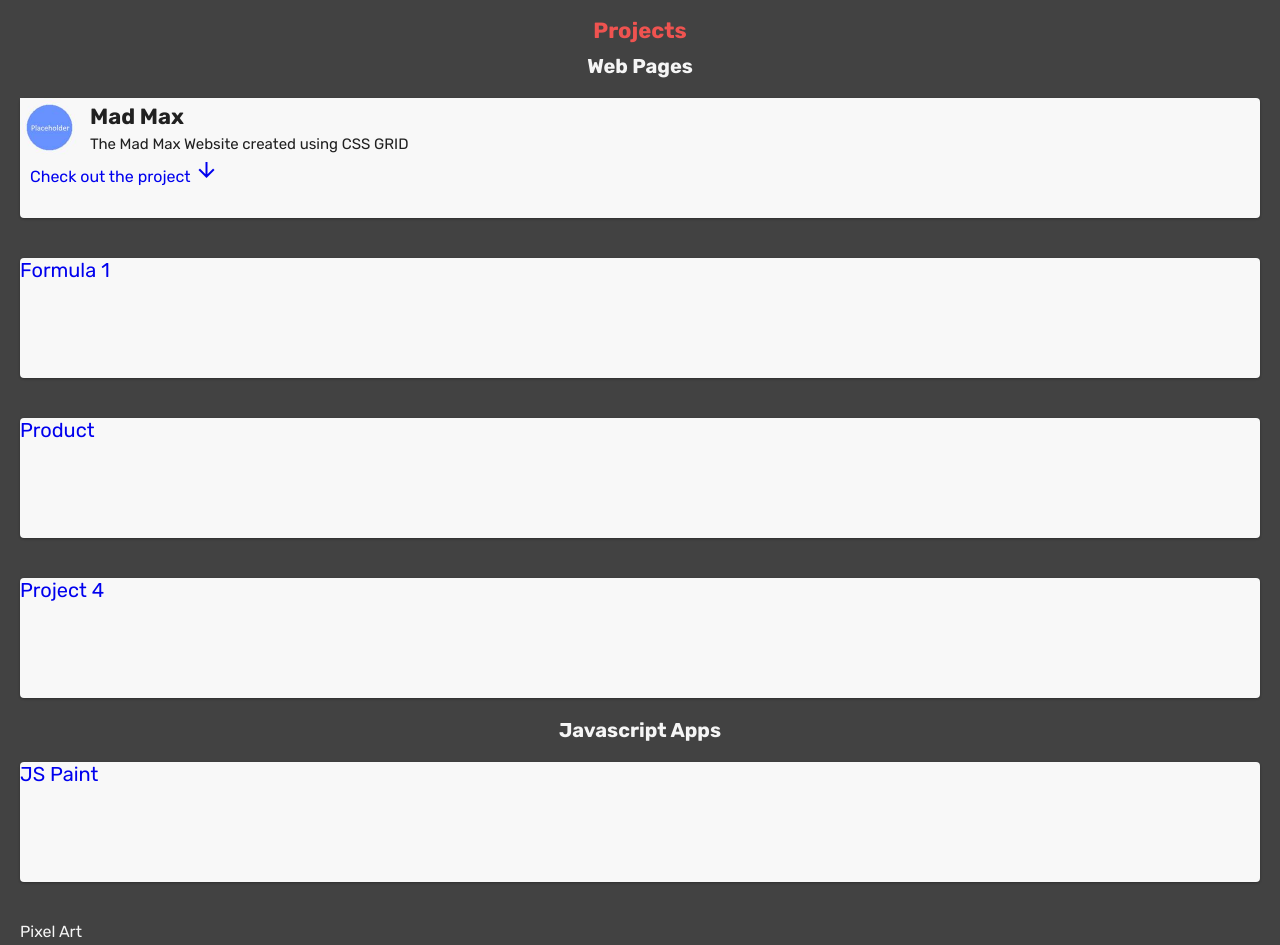
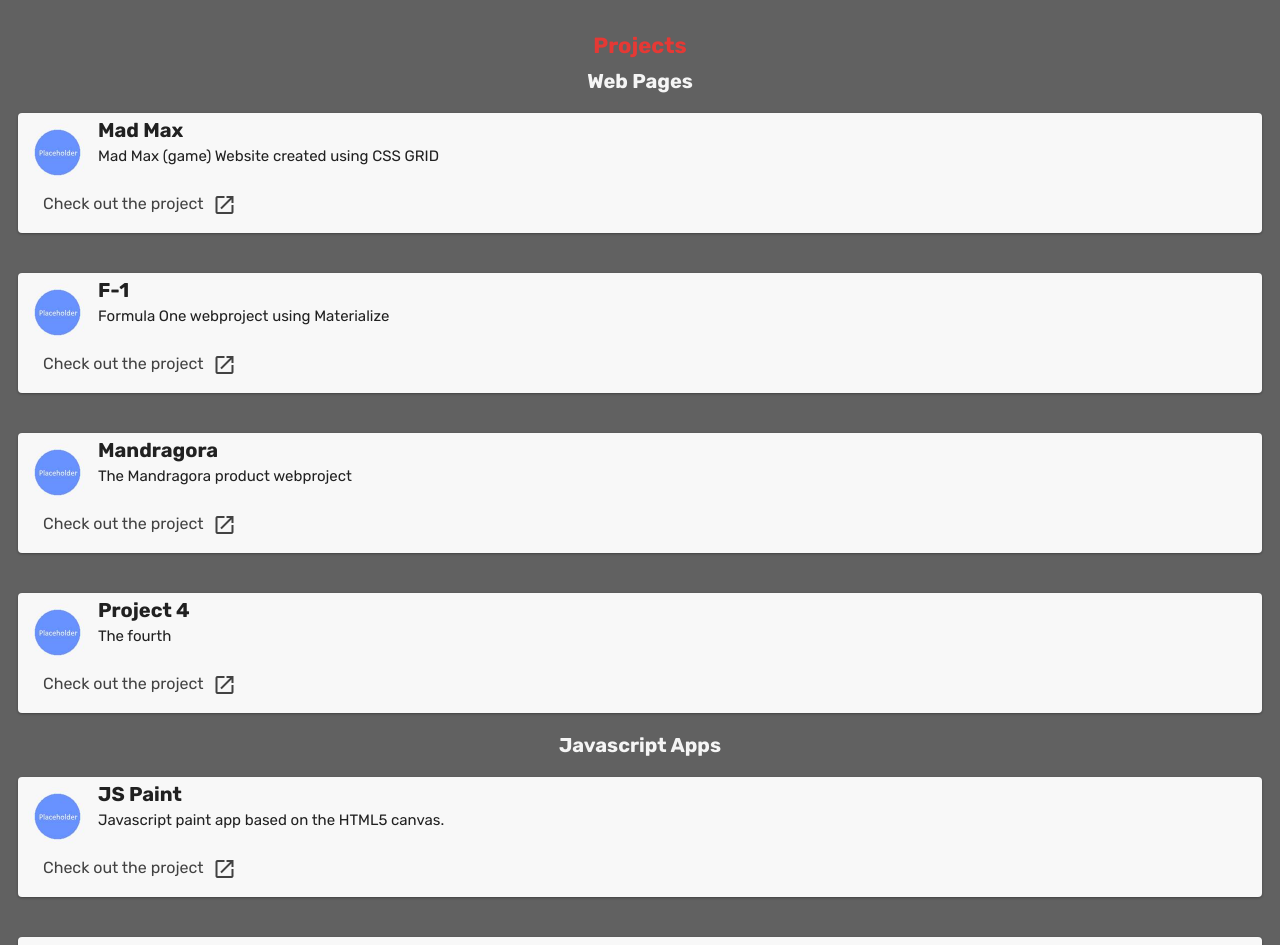
Before and after one commit to betocostadev/betocostadev.github.io, a plain HTML site: page index.html in a window 1280 px wide. Shown: the part 1855-2800 px from the top of the page. Drawn offline with Linux system fonts and the light colour scheme.

Commit message:
placeholder cards done

```diff
--- a/css/portf_main.css
+++ b/css/portf_main.css
@@ -92,14 +92,14 @@
 
 .projects {
     color: var(--cgrey100);
-    background-color: var(--cgrey800);
-    padding: 1rem;
+    background-color: var(--cgrey700);
+    padding: 2.5rem 0.8rem;
 }
 
 .more {
     color: var(--cgrey800);
     background-color: var(--cgrey100);
-    padding: 1rem;
+    padding: 2.5rem 0.8rem;
 }
 
 .more p {
@@ -172,7 +172,7 @@
 
 .sect-heading {
     font-size: 2.2rem;
-    color: var(--cred400);
+    color: var(--cred600);
     padding-top: 1.4rem;
     margin-top: 0;
     text-align: center;
@@ -749,7 +749,7 @@
     float: left;
     height: 60px;
     width: 60px;
-    margin-right: 1rem;
+    margin: 1rem;
 }
 .object-card__text {
     color: var(--cgrey900);
@@ -757,7 +757,7 @@
     padding: 0;
 }
 .object-card__title {
-    font-size: 2.2rem;
+    font-size: 2rem;
     margin: 0.5rem;
 }
 .object-card__body {
@@ -766,8 +766,12 @@
 }
 .object_card--label {
     clear: left;
-    font-size: 1.6rem;
-    margin: 0.5rem 1rem;
+    margin: 0.5rem 1rem 0.5rem 2.5rem;
+    color: var(--cgrey800);
+}
+.object_card--label i {
+    vertical-align: middle;
+    margin-left: 0.5rem;
 }
 
 /* CONTACT FORM */
--- a/index.html
+++ b/index.html
@@ -114,30 +114,123 @@
         <section>
           <h3>Web Pages</h3>
           <div class="container-cards">
+
             <a href="#" class="object-card__link">
                 <div class="object-card__img">
-                  <img src="img/placeholder_card_img.jpg" alt="Mad Max cover project">
+                  <img src="img/placeholder_card_img.jpg" alt="Mad Max project cover">
                 </div>
                 <div class="object-card__text">
                   <h2 class="object-card__title">Mad Max</h2>
-                  <p class="object-card__body">The Mad Max Website created using CSS GRID</p>
+                  <p class="object-card__body">Mad Max (game) Website created using CSS GRID</p>
                 </div>
                 <p class="object_card--label">
                   Check out the project
-                  <i class="object-card__icon material-icons">arrow_downward</i>
+                  <i class="object-card__icon material-icons">launch</i>
                 </p>
             </a>
-            <a href="#" class="object-card__link">Formula 1</a>
-            <a href="#" class="object-card__link">Product</a>
-            <a href="#" class="object-card__link">Project 4</a>
+
+            <a href="#" class="object-card__link">
+                <div class="object-card__img">
+                  <img src="img/placeholder_card_img.jpg" alt="Formula One project cover">
+                </div>
+                <div class="object-card__text">
+                  <h2 class="object-card__title">F-1</h2>
+                  <p class="object-card__body">Formula One webproject using Materialize</p>
+                </div>
+                <p class="object_card--label">
+                  Check out the project
+                  <i class="object-card__icon material-icons">launch</i>
+                </p>
+            </a>
+
+            <a href="#" class="object-card__link">
+                <div class="object-card__img">
+                  <img src="img/placeholder_card_img.jpg" alt="Mandragora project cover">
+                </div>
+                <div class="object-card__text">
+                  <h2 class="object-card__title">Mandragora</h2>
+                  <p class="object-card__body">The Mandragora product webproject</p>
+                </div>
+                <p class="object_card--label">
+                  Check out the project
+                  <i class="object-card__icon material-icons">launch</i>
+                </p>
+            </a>
+
+            <a href="#" class="object-card__link">
+                <div class="object-card__img">
+                  <img src="img/placeholder_card_img.jpg" alt="Project 4 project cover">
+                </div>
+                <div class="object-card__text">
+                  <h2 class="object-card__title">Project 4</h2>
+                  <p class="object-card__body">The fourth</p>
+                </div>
+                <p class="object_card--label">
+                  Check out the project
+                  <i class="object-card__icon material-icons">launch</i>
+                </p>
+            </a>
           </div>
 
           <h3>Javascript Apps</h3>
           <div class="container-cards">
-            <a href="apps/jspaint.html" class="object-card__link">JS Paint</a>
-            <p>Pixel Art</p>
-            <p>Drum Kit</p>
-            <p>TO-DO App</p>
+
+            <a href="apps/jspaint.html" class="object-card__link">
+                <div class="object-card__img">
+                  <img src="img/placeholder_card_img.jpg" alt="JS Paint project cover">
+                </div>
+                <div class="object-card__text">
+                  <h2 class="object-card__title">JS Paint</h2>
+                  <p class="object-card__body">Javascript paint app based on the HTML5 canvas.</p>
+                </div>
+                <p class="object_card--label">
+                  Check out the project
+                  <i class="object-card__icon material-icons">launch</i>
+                </p>
+            </a>
+
+            <a href="#" class="object-card__link">
+                <div class="object-card__img">
+                  <img src="img/placeholder_card_img.jpg" alt="Pixel Art Maker project cover">
+                </div>
+                <div class="object-card__text">
+                  <h2 class="object-card__title">Pixel Art Maker</h2>
+                  <p class="object-card__body">Create pixel art using on your browser.</p>
+                </div>
+                <p class="object_card--label">
+                  Check out the project
+                  <i class="object-card__icon material-icons">launch</i>
+                </p>
+            </a>
+
+            <a href="#" class="object-card__link">
+                <div class="object-card__img">
+                  <img src="img/placeholder_card_img.jpg" alt="Drum Kit project cover">
+                </div>
+                <div class="object-card__text">
+                  <h2 class="object-card__title">Drum Kit</h2>
+                  <p class="object-card__body">Want to play some drums?</p>
+                </div>
+                <p class="object_card--label">
+                  Check out the project
+                  <i class="object-card__icon material-icons">launch</i>
+                </p>
+            </a>
+
+            <a href="#" class="object-card__link">
+                <div class="object-card__img">
+                  <img src="img/placeholder_card_img.jpg" alt="TO-DO App project cover">
+                </div>
+                <div class="object-card__text">
+                  <h2 class="object-card__title">TO-DO App</h2>
+                  <p class="object-card__body">Everybody needs a TO-DO App!</p>
+                </div>
+                <p class="object_card--label">
+                  Check out the project
+                  <i class="object-card__icon material-icons">launch</i>
+                </p>
+            </a>
+
           </div>
 
         </section>
```
